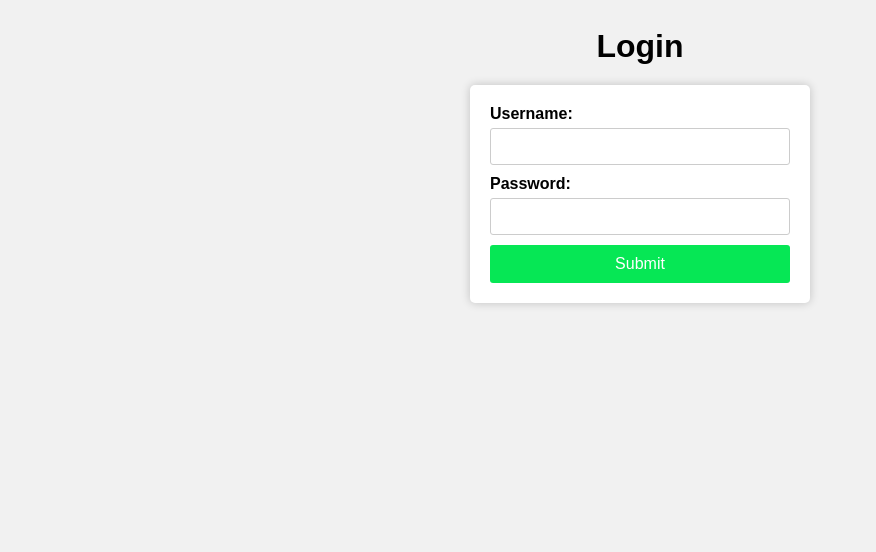
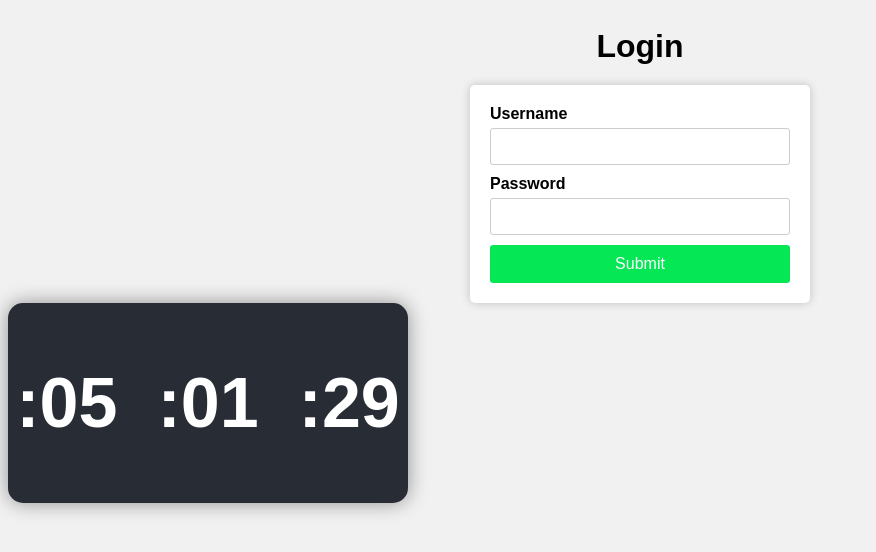
Before and after one commit to okotjoshua/Simple_Login, a plain HTML site: page index.html in a window 1280 px wide. Shown: the whole page, without its empty margins (0-876 px from the left). Drawn offline with Linux system fonts and the light colour scheme.

Commit message:
Updated clock

```diff
--- a/index.html
+++ b/index.html
@@ -4,15 +4,26 @@
 	<title>Login Form</title>
 	<link rel="stylesheet" type="text/css" href="style.css">
 	<script type="text/javascript" src="script.js"></script>
+
 </head>
 <body>
 	<h1>Login</h1>
 	<form>
-		<label for="username">Username:</label>
+		<label for="username">Username</label>
 		<input type="text" id="username" name="username">
-		<label for="password">Password:</label>
+		<label for="password">Password</label>
 		<input type="password" id="password" name="password">
 		<input type="submit" value="Submit" onclick="return validateForm()">
 	</form>
+
+	<div class="clock">
+		<div class="hours"></div>
+		<div class="minutes"></div>
+		<div class="seconds"></div>
+	</div>
+
+	<script src="script.js"></script>
+
+
 </body>
 </html>
--- a/script.js
+++ b/script.js
@@ -16,3 +16,31 @@ function validateForm() {
       return false;
     }
   }
+  function updateClock() {
+    var now = new Date();
+    var hours = now.getHours();
+    var minutes = now.getMinutes();
+    var seconds = now.getSeconds();
+
+    if (hours < 10) {
+      hours = "0" + hours;
+    }
+
+    if (minutes < 10) {
+      minutes = "0" + minutes;
+    }
+
+    if (seconds < 10) {
+      seconds = "0" + seconds;
+    }
+
+    var timeString = hours + ":" + minutes + ":" + seconds;
+
+    document.querySelector(".hours").innerHTML = hours;
+    document.querySelector(".minutes").innerHTML = minutes;
+    document.querySelector(".seconds").innerHTML = seconds;
+
+    setTimeout(updateClock, 1000);
+  }
+
+  updateClock();
--- a/style.css
+++ b/style.css
@@ -48,3 +48,29 @@ input[type="submit"] {
 input[type="submit"]:hover {
 	background-color: #e305be;
 }
+
+.clock {
+	display: flex;
+	justify-content: center;
+	align-items: center;
+	font-size: 70px;
+	font-weight: bold;
+	color: #fff;
+	background-color: #282c34;
+	height: 200px;
+	width: 400px;
+	border-radius: 15px;
+	box-shadow: 0px 0px 20px rgba(0, 0, 0, 0.4);
+	position: relative;
+  }
+
+  .clock div {
+	margin: 0 20px;
+  }
+
+  .hours:before,
+  .minutes:before,
+  .seconds:before {
+	content: ":";
+	color: #fff;
+  }
```
